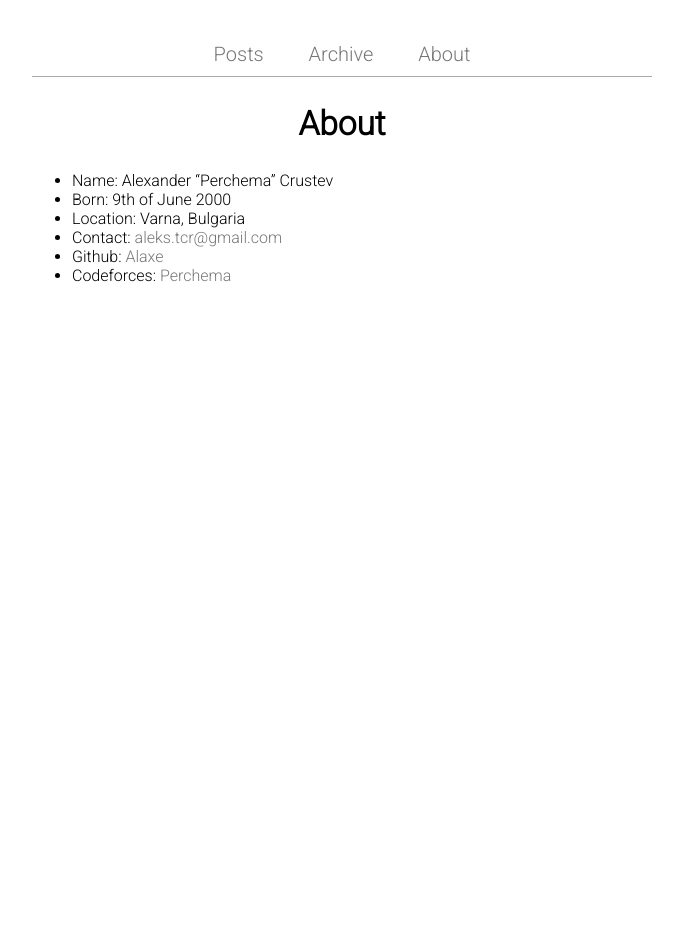
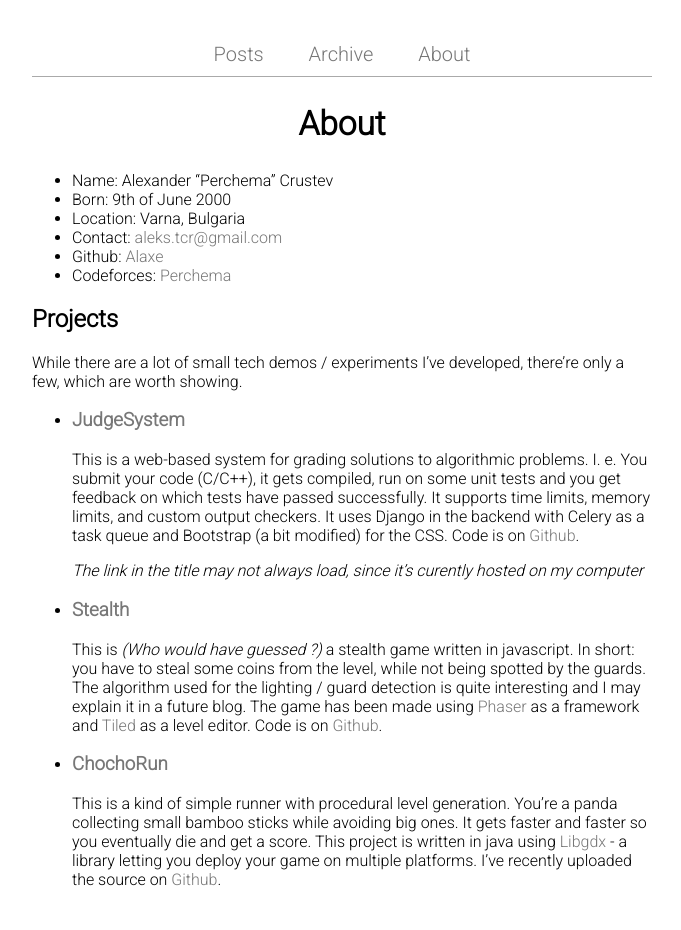
Before and after one commit to Alaxe/alaxe.github.io, a Jekyll site: the page built from about.md, in a window 1280 px wide. Shown: the whole page, without its empty margins (298-979 px from the left). Built offline with Jekyll 4.4.1, drawn with Linux system fonts in a browser that asks for light colours; before the commit the page ends 900 px from its top, so only the background shows below that.

Commit message:
Updated "about" page with a list of projects

```diff
--- a/Gemfile
+++ b/Gemfile
@@ -1,3 +1,5 @@
 source 'https://rubygems.org'
 gem 'github-pages'
+gem 'kramdown'
 #gem 'jekyll', '~> 3.1', '>= 3.1.1'
+#
--- a/about.md
+++ b/about.md
@@ -10,5 +10,46 @@ permalink: /about/
  - Github: [Alaxe][gh-prof]
  - Codeforces: [Perchema][cf-prof]
 
-[gh-prof]: https://github.com/Alaxe "Github profile"
-[cf-prof]: http://codeforces.com/profile/perchema "Codeforces profile"
+## Projects
+While there are a lot of small tech demos / experiments I've developed, there're
+only a few, which are worth showing.
+
+ - ### [JudgeSystem][judgesystem-deploy]
+   This is a web-based system for grading solutions to algorithmic problems. I.
+   e. You submit your code (C/C++), it gets compiled, run on some unit tests
+   and you get feedback on which tests have passed successfully. It supports
+   time limits, memory limits, and custom output checkers. It uses Django in
+   the backend with Celery as a task queue and Bootstrap (a bit modified) for
+   the CSS. Code is on [Github][judgesystem-repo].
+
+   *The link in the title may not always load, since it's curently hosted on my
+   computer*
+ - ### [Stealth][stealth-deploy]
+   This is *(Who would have guessed ?)* a stealth game written in javascript.
+   In short: you have to steal some coins from the level, while not being
+   spotted by the guards. The algorithm used for the lighting / guard detection
+   is quite interesting and I may explain it in a future blog. The game has been
+   made using [Phaser][phaser] as a framework  and [Tiled][tiled] as a level
+   editor. Code is on [Github][stealth-repo].
+ - ### [ChochoRun][chocho-deploy]
+   This is a kind of simple runner with procedural level generation. You're a
+   panda collecting small bamboo sticks while avoiding big ones. It gets faster
+   and faster so you eventually die and get a score. This project is written in
+   java using [Libgdx][libgdx] - a library letting you deploy your game on
+   multiple platforms. I've recently uploaded the source on
+   [Github][chocho-repo].
+
+[gh-prof]: https://github.com/Alaxe/ "Github profile"
+[cf-prof]: http://codeforces.com/profile/perchema/ "Codeforces profile"
+
+[judgesystem-deploy]: https://judgesystem.tk/ "Judge system"
+[judgesystem-repo]: https://github.com/Alaxe/judgeSystem/ "Judge system repo"
+
+[stealth-deploy]: http://perchema.tk/stealth/
+[stealth-repo]: https://github.com/Alaxe/stealth/
+[phaser]: http://phaser.io/
+[tiled]: http://www.mapeditor.org/
+
+[chocho-deploy]: http://perchema.tk/ChochoRun/
+[chocho-repo]: http://github.com/Alaxe/ChochoRun/
+[libgdx]: https://libgdx.badlogicgames.com/
```
Also changed, not shown: Gemfile.lock.
